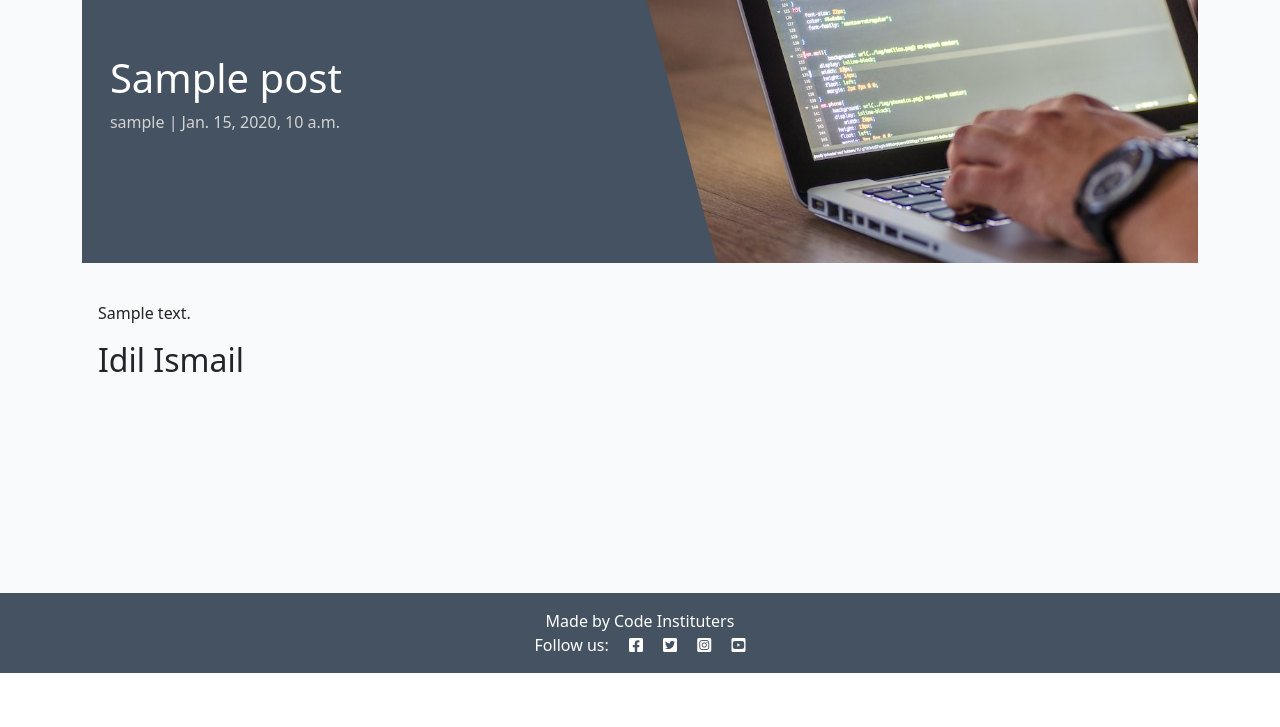
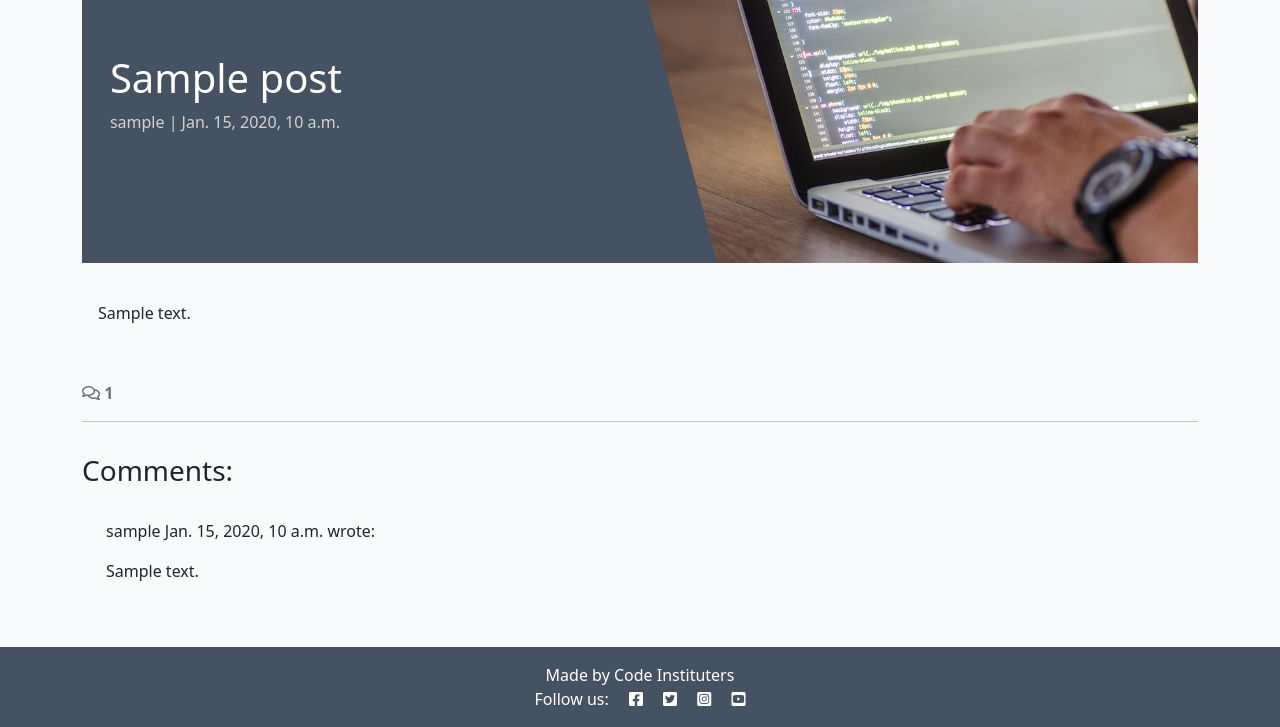
Before and after one commit to iismail06/django-blog, a Django app: a page that uses blog/templates/blog/post_detail.html in a window 1280 px wide. Shown: the part 127-854 px from the top of the page. Before the commit the page ends 800 px from the top, so only its background shows below. Run offline with Django 4.2, Linux system fonts and the light colour scheme; tables that the repository leaves empty hold one stand-in row (values such as "Sample post").

Commit message:
Add comment display and count to post detail view

```diff
--- a/blog/templates/blog/post_detail.html
+++ b/blog/templates/blog/post_detail.html
@@ -25,8 +25,50 @@
                 <!-- Use the | safe filter inside the template tags -->
                 <p class="card-text">
                     {{ post.content | safe }}
-                    <h2> {{ coder }}</h2>
+                <h2> {{ coder }}</h2>
                 </p>
+            </div>
+        </div>
+    </div>
+    <!-- Displaying count of comments -->
+    <div class="row">
+        <div class="col-12">
+            <strong class="text-secondary">
+                <i class="far fa-comments"></i> {{ comment_count }}
+            </strong>
+        </div>
+        <div class="col-12">
+            <hr>
+        </div>
+    </div>
+    <!-- Displaying Comments -->
+    <div class="row">
+        <div class="col-md-8 card mb-4  mt-3 ">
+            <h3>Comments:</h3>
+            <div class="card-body">
+                <!-- We want a for loop inside the empty control tags
+          to iterate through each comment in comments -->
+                {% for comment in comments %}
+                <div class="p-2 comments
+          {% if not comment.approved and comment.author == user %}
+          faded{% elif not comment.approved %} d-none{% endif %}">
+                    <p class="font-weight-bold">
+                        {{ comment.author }}
+                        <span class="font-weight-normal">
+                            {{ comment.created_on }}
+                        </span> wrote:
+                    </p>
+                    <div id="comment{{ comment.id }}">
+                        {{ comment.body | linebreaks }}
+                    </div>
+                    {% if not comment.approved and comment.author == user %}
+                    <p class="approval">
+                        This comment is awaiting approval
+                    </p>
+                    {% endif %}
+                </div>
+                <!-- Our for loop ends here -->
+                {% endfor %}
             </div>
         </div>
     </div>
--- a/blog/views.py
+++ b/blog/views.py
@@ -1,5 +1,6 @@
 from django.shortcuts import render, get_object_or_404
 from django.views import generic
+from requests import post
 from .models import Post
 
 # Create your views here.
@@ -24,10 +25,16 @@ def post_detail(request, slug):
 
     queryset = Post.objects.filter(status=1)
     post = get_object_or_404(queryset, slug=slug)
+    comments = post.comments.all().order_by("-created_on")
+    comment_count = post.comments.filter(approved=True).count()
+
 
     return render(
         request,
         "blog/post_detail.html",
-        {"post": post,
-        "coder" : "Idil Ismail"}  # Example additional context variable
+        {
+            "post": post,
+             "comments": comments,
+             "comment_count": comment_count,
+        }
     )
```
